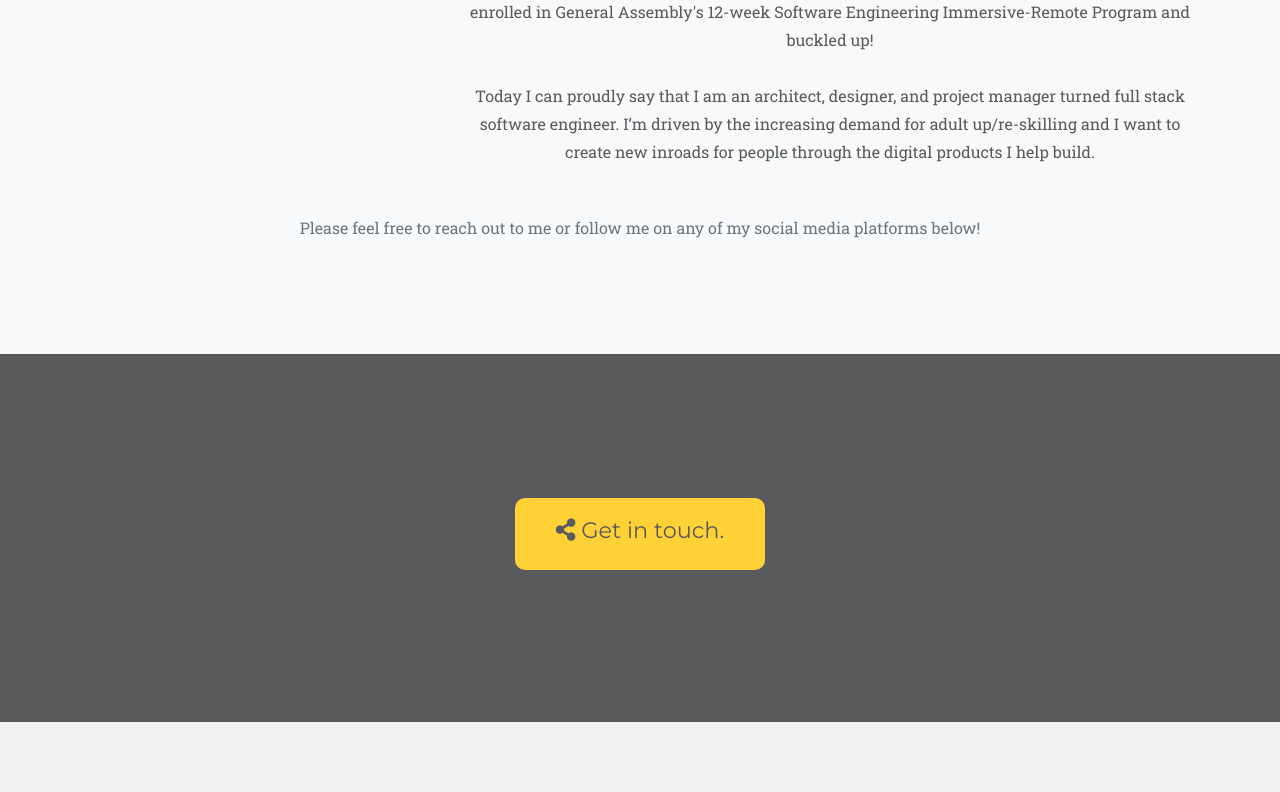
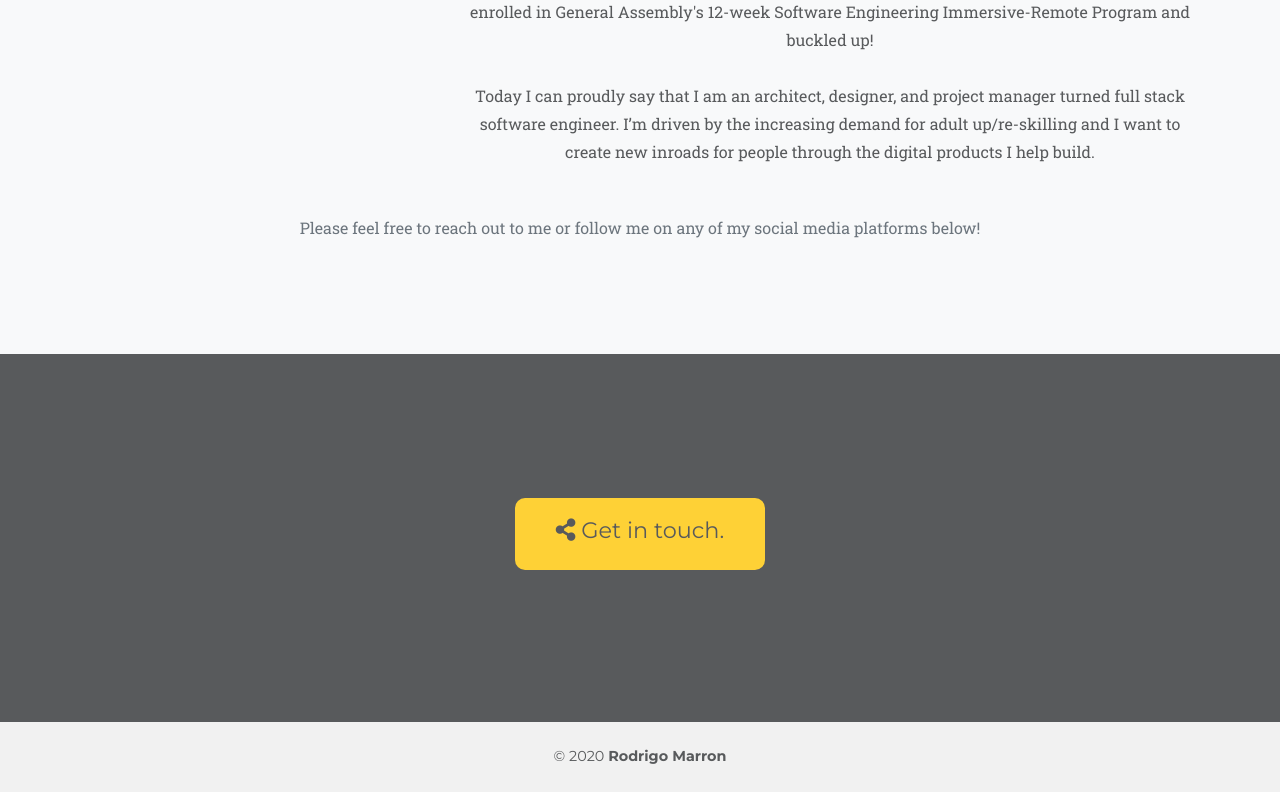
Before and after one commit to rodmarrec/rmarron, a plain HTML site: page index.html in a window 1280 px wide. Shown: the part 6399-7191 px from the top of the page. Before the commit the page ends 7121 px from the top, so only its background shows below. Drawn offline with nearby package versions, Linux system fonts and the light colour scheme; files whose address does not match are found by name; a web font is replaced by a local one.

Commit message:
adds footer code to index

```diff
--- a/index.html
+++ b/index.html
@@ -54,7 +54,9 @@
         </script>
 
     <title>Rodrigo Marron</title>
+
 </head>
+
 
 <body>
     <!-- REVIEW Navigation ============= -->
@@ -172,6 +174,7 @@
 
     <main class="main">
 
+
         <!-- REVIEW Projects ============= -->
         <section class="page-section bg-light" id="portfolio">
 
@@ -1632,7 +1635,26 @@
             <br><br>
         </section>
 
+        <!-- REVIEW Footer ============= -->
+        <footer class="footer py-4">
+            <div class="container">
+                <div class="row align-items-center">
+
+                    <!-- STUB footer copyright -->
+                    <div class="col-lg-12 my-3 my-lg-0">
+                        <a href="https://www.linkedin.com/in/rodrigo-marron/"
+                            target="_blank">
+                            © 2020 <strong>Rodrigo Marron</strong>
+                        </a>
+                    </div>
+
+                </div>
+            </div>
+        </footer>
+
 
     </main>
+
+
 </body>
 </html>
```
